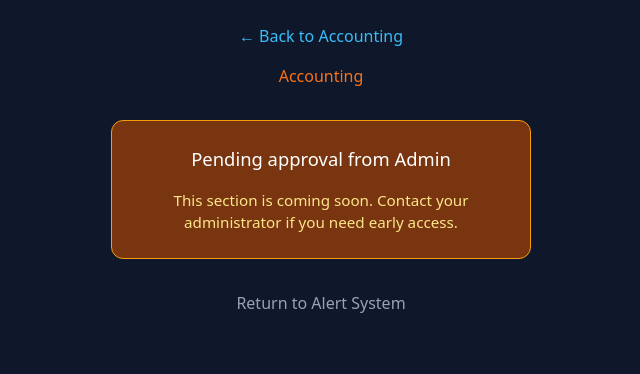
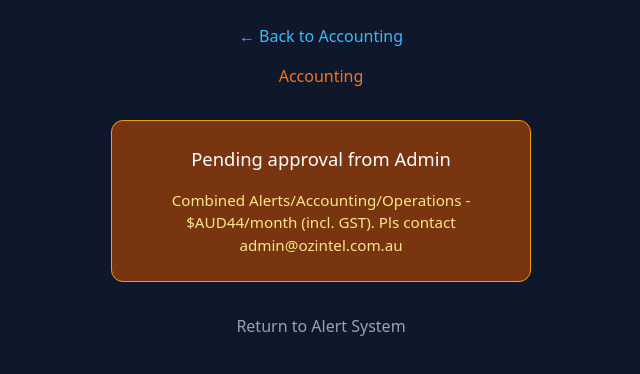
Before and after one commit to MattQuade/ozintel-minimal, a Next.js app: page /accounting/pending in a window 1280 px wide. Shown: the top 374 px of the page, without its empty margins (319-959 px from the left). Built offline with nearby package versions, Linux system fonts and the light colour scheme.

Commit message:
Update accounting pending message with pricing and admin email.

```diff
--- a/src/app/accounting/pending/page.tsx
+++ b/src/app/accounting/pending/page.tsx
@@ -43,8 +43,8 @@
           Pending approval from Admin
         </p>
         <p style={{ margin: "16px 0 0", color: "#fde68a", fontSize: "0.95rem" }}>
-          This section is coming soon. Contact your administrator if you need
-          early access.
+          Combined Alerts/Accounting/Operations - $AUD44/month (incl. GST). Pls
+          contact admin@ozintel.com.au
         </p>
       </div>
       <p style={{ marginTop: 24 }}>
```
